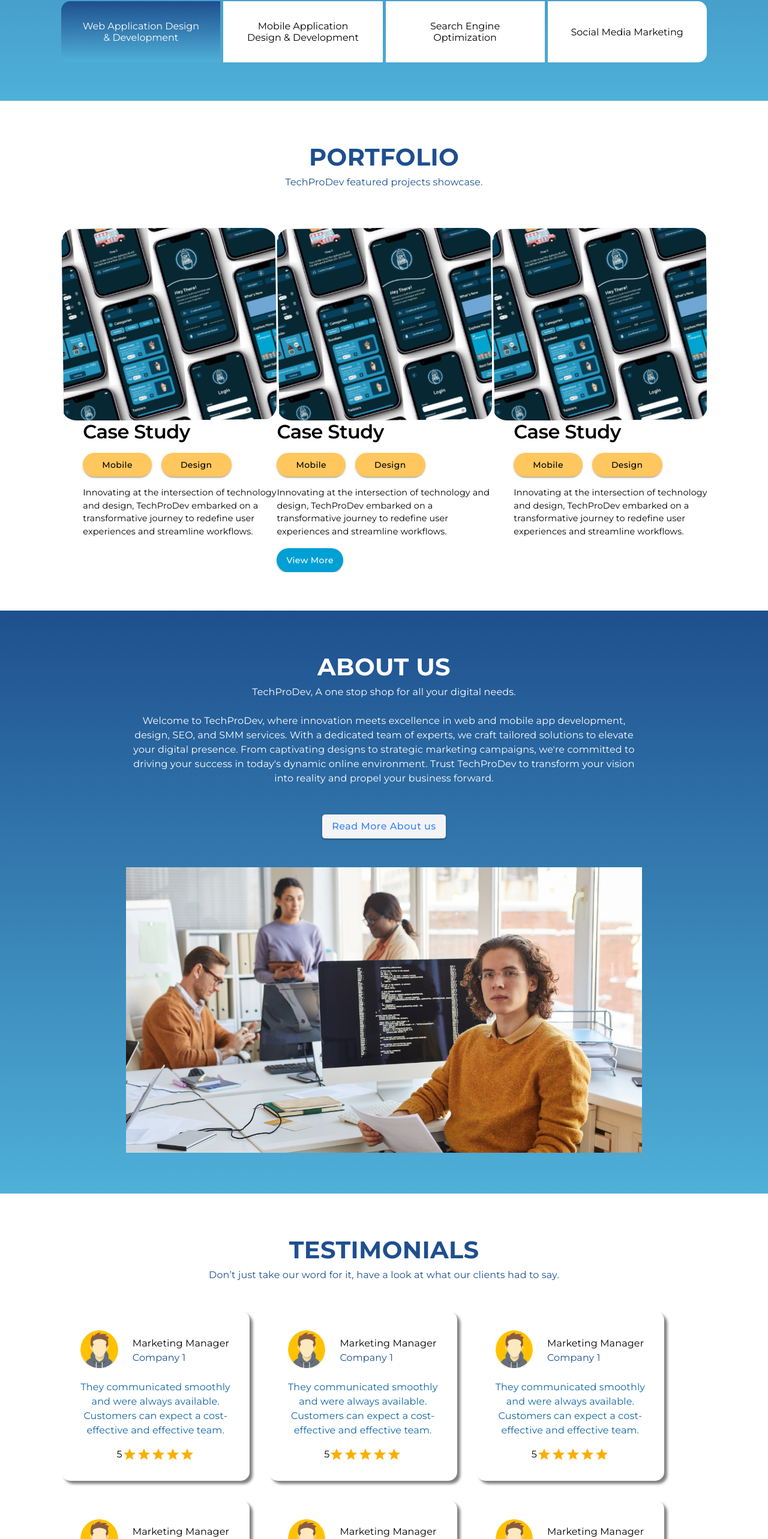
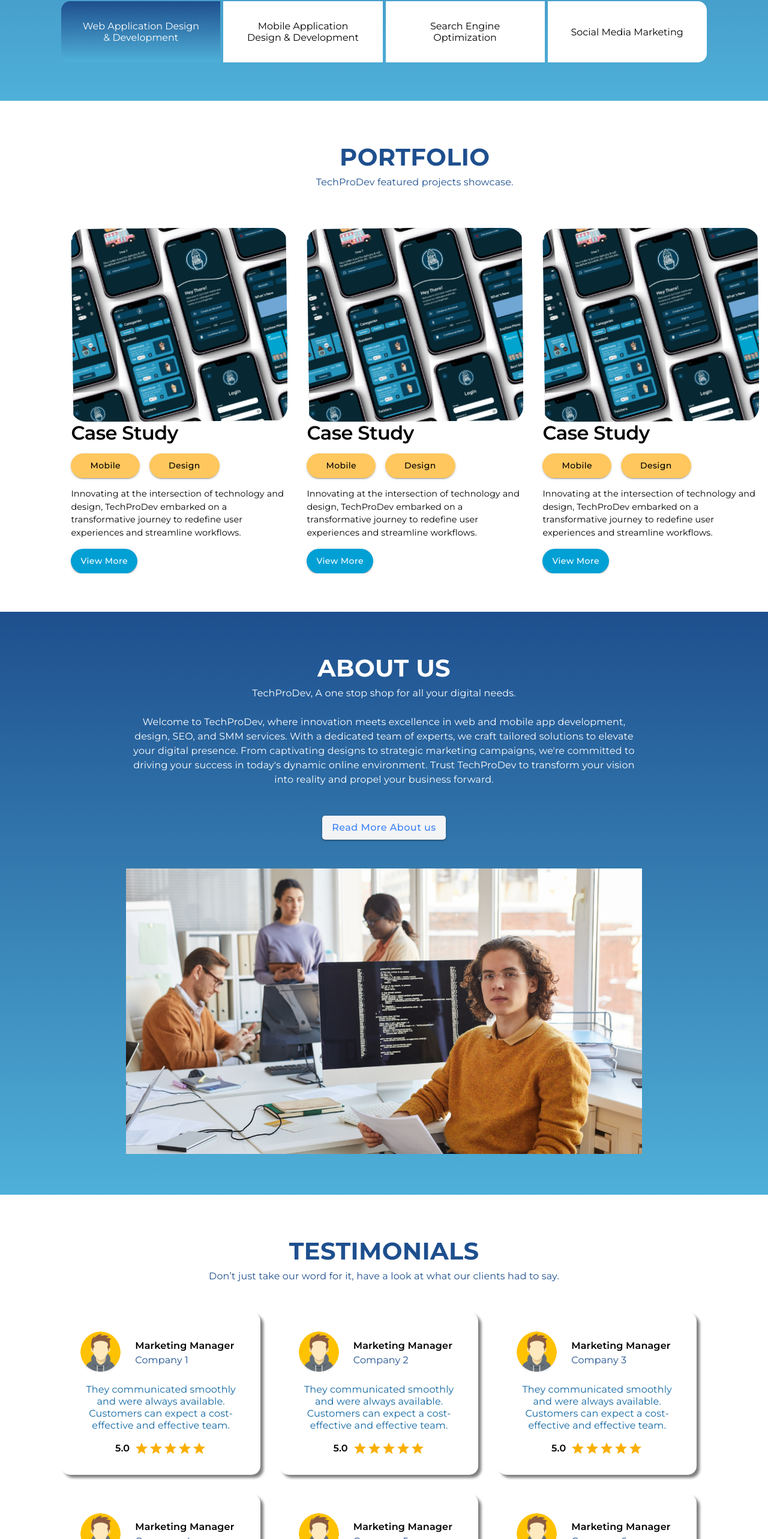
Before and after one commit to usama216/TechproDev, a React (Create React App) app: page / in a window 1280 px wide. Shown: the part 1779-4345 px from the top of the page at 60% size. Built offline with nearby package versions, Linux system fonts and the light colour scheme.

Commit message:
Final version for client

```diff
--- a/package.json
+++ b/package.json
@@ -17,6 +17,7 @@
     "react-scripts": "5.0.1",
     "react-simple-typewriter": "^5.0.1",
     "react-slick": "^0.30.1",
+    "react-toastify": "^10.0.4",
     "slick-carousel": "^1.8.1",
     "styled-components": "^6.1.8",
     "web-vitals": "^2.1.4"
--- a/src/App.css
+++ b/src/App.css
@@ -14,6 +14,7 @@
     padding-left: 10%;
     padding-right: 10%;
     padding-top: 2rem;
+
   }
 
   .navbar-items {
--- a/src/App.js
+++ b/src/App.js
@@ -1,5 +1,6 @@
+import { useEffect } from 'react';
 import './App.css';
-import { Routes, Route} from 'react-router-dom'
+import { Routes, Route, useLocation, Link} from 'react-router-dom'
 import Index from './Pages/Home/Index';
 import PortfolioIndex from './Pages/Portfolio/PortfolioIndex';
 import AboutIndex from './Pages/About/AboutIndex';
@@ -22,6 +23,11 @@ const theme = createTheme({
 
 
 function App() {
+  const location = useLocation();
+
+  useEffect(() => {
+    window.scrollTo(0, 0);
+  }, [location.pathname]);
 
   return (
    <>
@@ -42,4 +48,6 @@ function App() {
   );
 }
 
+
+
 export default App;
--- a/src/Pages/Home/HomeComponents/Aboutus.js
+++ b/src/Pages/Home/HomeComponents/Aboutus.js
@@ -1,8 +1,16 @@
 import { Box, Button, Typography } from "@mui/material";
 import React from "react";
 import Aboutusimage from "../../../Assets/aboutus.png";
+import { useNavigate } from "react-router-dom";
+const Aboutus = () => {
 
-const Aboutus = () => {
+
+  const navigate = useNavigate(); // Get the navigate function from React Router
+
+  const handleButtonClick = () => {
+    navigate("/aboutus"); // Navigate to /services page
+  };
+
   return (
     <>
       <Box
@@ -58,6 +66,7 @@ const Aboutus = () => {
           </Typography>
 
           <Button
+          onClick={handleButtonClick}
             variant="contained"
             sx={{
               marginTop: "3rem",
--- a/src/Pages/Home/HomeComponents/HeroSection.js
+++ b/src/Pages/Home/HomeComponents/HeroSection.js
@@ -3,9 +3,16 @@ import { Box, Button, Typography } from "@mui/material";
 import HeroSectionImage from "../../../Assets/HeroSectionImage.png";
 import { Typewriter } from "react-simple-typewriter";
 import Arrows from "../../../components/Arrows";
+import { useNavigate } from "react-router-dom";
 
 
 const HeroSection = () => {
+  const navigate = useNavigate(); // Get the navigate function from React Router
+
+  const handleButtonClick = () => {
+    navigate("/services"); // Navigate to /services page
+  };
+
   return (
     <>
       <Box sx={{paddingBottom:'3rem'}}>
@@ -17,6 +24,7 @@ const HeroSection = () => {
           backgroundPosition: "center",
           backgroundSize: "contain",
           backgroundRepeat: "none",
+
           height: "100vh",
           marginTop: "1rem",
           width: "100%",
@@ -239,6 +247,7 @@ position:'absolute',
           }}
         >
           <Button
+          onClick={handleButtonClick}
             data-aos="fade-up"
             data-aos-duration="1500"
             variant="outlined"
--- a/src/Pages/Home/HomeComponents/OurExpertise.js
+++ b/src/Pages/Home/HomeComponents/OurExpertise.js
@@ -8,7 +8,7 @@ import SMMIcon from "../../../Assets/Expertise/SMMIcon.svg";
 import SEOIcon from "../../../Assets/Expertise/SEOIcon.svg";
 import WebIcon from "../../../Assets/Expertise/WebIcon.svg";
 import MobIcon from "../../../Assets/Expertise/MobIcon.svg";
-
+import { useNavigate} from "react-router-dom";
 const OurExpertise = () => {
 
 
@@ -25,6 +25,12 @@ const OurExpertise = () => {
   useEffect(() => {
     localStorage.setItem("activeIndex", activeIndex);
   }, [activeIndex]);
+
+  const navigate = useNavigate(); // Get the navigate function from React Router
+
+  const handleButtonClick = () => {
+    navigate("/services"); // Navigate to /services page
+  };
 
   return (
     <>
@@ -160,6 +166,7 @@ const OurExpertise = () => {
                       performance at every stage.
                     </Typography>
                     <Button
+                    onClick={handleButtonClick}
                       variant="contained"
                       sx={{
                         marginTop: "3rem",
--- a/src/Pages/Home/HomeComponents/Portfolio.js
+++ b/src/Pages/Home/HomeComponents/Portfolio.js
@@ -1,16 +1,22 @@
-import { Box, Button, Grid, Typography } from "@mui/material";
 import React from "react";
 import Slider from "react-slick";
-import PortfolioImage from '../../../Assets/Portfolio/PortfolioImage.svg'
+import { Box, Button, Typography } from "@mui/material";
+import PortfolioImage from '../../../Assets/Portfolio/PortfolioImage.svg';
+import { useNavigate } from "react-router-dom";
+const Portfolio = () => {
 
-const Portfolio = () => {
+  const navigate = useNavigate(); // Get the navigate function from React Router
+
+  const handleButtonClick = () => {
+    navigate("/portfolio"); // Navigate to /services page
+  };
 
   const settings = {
     dots: false,
     autoplay: true,
     infinite: true,
     speed: 600,
-    arrows:false,
+    arrows: false,
     slidesToShow: 3,
     slidesToScroll: 1,
     responsive: [
@@ -41,14 +47,30 @@ const Portfolio = () => {
     ]
   };
 
+  const portfolioItems = [
+    {
+      title: "Case Study",
+      description:
+        "Innovating at the intersection of technology and design, TechProDev embarked on a transformative journey to redefine user experiences and streamline workflows."
+    },
+    {
+      title: "Case Study",
+      description:
+        "Innovating at the intersection of technology and design, TechProDev embarked on a transformative journey to redefine user experiences and streamline workflows."
+    },
+    {
+      title: "Case Study",
+      description:
+        "Innovating at the intersection of technology and design, TechProDev embarked on a transformative journey to redefine user experiences and streamline workflows."
+    },
+    // Add more portfolio items here
+  ];
+
   return (
-    <>
     <Box
       sx={{
+        paddingLeft: "8%",
 
-
-          paddingLeft: "8%",
-          paddingRight: "8%",
         paddingTop: "4rem",
         paddingBottom: "4rem",
       }}
@@ -85,259 +107,39 @@ const Portfolio = () => {
           TechProDev featured projects showcase.
         </Typography>
       </Box>
-        {/* -------------------------------------------------------------------------- */}
 
+      <Slider {...settings}>
+        {portfolioItems.map((item, index) => (
+          <Box key={index} display="flex" justifyContent="center" alignItems="center" paddingTop="4rem" paddingLeft='1rem' paddingRight='1rem'>
             <Box>
-         <Slider {...settings}>
-         <Box
-            display={"flex"}
-            justifyContent={"center"}
-            alignItems={"center"}
-            paddingTop={"4rem"}
-          >
-
-                <Box
-
-                >
-                  <Box>
-                  <img
-                    src={PortfolioImage}
-                    alt="web"
-                    width="100%"
-                    height={"auto"}
-                    style={{ borderRadius: "25px" }}
-                  />
+              <img src={PortfolioImage} alt="web" width="100%" height="auto" style={{ borderRadius: "25px" }} />
             </Box>
-                </Box>
-
-
-
-                <Box
-
-                  color={"black"}
-                  display={"flex"}
-                  flexDirection={"column"}
-                  gap={2}
-                  sx={{
-                    "@media screen and (max-width: 480px)": {
-                      paddingLeft: "0%",
-                      paddingTop: "10%",
-                      paddingRight: "0%",
-                    },
-                  }}
-                >
-                  <Typography variant="h1" fontSize={"2rem"} fontWeight={"600"}>
-                    Case Study
+            <Box color="black" display="flex" flexDirection="column" gap={2}>
+              <Typography variant="h1" fontSize="2rem" fontWeight="600">
+                {item.title}
               </Typography>
-                  <Box display={"flex"} gap={2}>
-                    <Button
-                      variant="contained"
-                      sx={{
-                        backgroundColor: "#ffc75d",
-                        borderRadius: "25px",
-                        textTransform: "none ",
-                        color: "black",
-                        padding: "0.5rem 2rem",
-                      }}
-                    >
+              <Box display="flex" gap={2}>
+                <Button variant="contained" sx={{ backgroundColor: "#ffc75d", borderRadius: "25px", textTransform: "none ", color: "black", padding: "0.5rem 2rem" }}>
                   Mobile
                 </Button>
-                    <Button
-                      variant="contained"
-                      sx={{
-                        backgroundColor: "#ffc75d",
-                        borderRadius: "25px",
-                        textTransform: "none ",
-                        color: "black",
-                        padding: "0.5rem 2rem",
-                      }}
-                    >
+                <Button variant="contained" sx={{ backgroundColor: "#ffc75d", borderRadius: "25px", textTransform: "none ", color: "black", padding: "0.5rem 2rem" }}>
                   Design
                 </Button>
               </Box>
-                  <Typography width={"100%"} fontSize={"0.9rem"}>
-                    Innovating at the intersection of technology and design,
-                    TechProDev embarked on a transformative journey to redefine
-                    user experiences and streamline workflows.
+              <Typography width="100%" fontSize="0.9rem">
+                {item.description}
               </Typography>
               <Box>
-                    <Button
-                      variant="contained"
-                      sx={{
-                        backgroundColor: "#00A0D5",
-                        borderRadius: "25px",
-                        textTransform: "none ",
-                        color: "white",
-                        padding: "0.5rem 1rem",
-
-                      }}
-                    >
+                <Button onClick={handleButtonClick} variant="contained" sx={{ backgroundColor: "#00A0D5", borderRadius: "25px", textTransform: "none ", color: "white", padding: "0.5rem 1rem" }}>
                   View More
                 </Button>
               </Box>
             </Box>
-
           </Box>
-
-
-          {/* --------------------------------slide 2 ---------------- */}
-          <Box
-            display={"flex"}
-            justifyContent={"center"}
-            alignItems={"center"}
-            paddingTop={"4rem"}
-          >
-
-                <Box
-
-                >
-                  <Box>
-                  <img
-                    src={PortfolioImage}
-                    alt="web"
-                    width="100%"
-                    height={"auto"}
-                    style={{ borderRadius: "25px" }}
-                  />
-                </Box>
-                </Box>
-
-
-
-                <Box
-                  paddingLeft={"10%"}
-                  color={"black"}
-                  display={"flex"}
-                  flexDirection={"column"}
-                  gap={2}
-                  sx={{
-                    "@media screen and (max-width: 480px)": {
-                      paddingLeft: "0%",
-                      paddingTop: "10%",
-                      paddingRight: "0%",
-                    },
-                  }}
-                >
-                  <Typography variant="h1" fontSize={"2rem"} fontWeight={"600"}>
-                    Case Study
-                  </Typography>
-                  <Box display={"flex"} gap={2}>
-                    <Button
-                      variant="contained"
-                      sx={{
-                        backgroundColor: "#ffc75d",
-                        borderRadius: "25px",
-                        textTransform: "none ",
-                        color: "black",
-                        padding: "0.5rem 2rem",
-                      }}
-                    >
-                      Mobile
-                    </Button>
-                    <Button
-                      variant="contained"
-                      sx={{
-                        backgroundColor: "#ffc75d",
-                        borderRadius: "25px",
-                        textTransform: "none ",
-                        color: "black",
-                        padding: "0.5rem 2rem",
-                      }}
-                    >
-                      Design
-                    </Button>
-                  </Box>
-                  <Typography width={"100%"} fontSize={"0.9rem"}>
-                    Innovating at the intersection of technology and design,
-                    TechProDev embarked on a transformative journey to redefine
-                    user experiences and streamline workflows.
-                  </Typography>
-                </Box>
-
-          </Box>
-
-
-          <Box
-            display={"flex"}
-            justifyContent={"center"}
-            alignItems={"center"}
-            paddingTop={"4rem"}
-          >
-
-                <Box
-
-                >
-                  <Box>
-                  <img
-                    src={PortfolioImage}
-                    alt="web"
-                    width="100%"
-                    height={"auto"}
-                    style={{ borderRadius: "25px" }}
-                  />
-                </Box>
-                </Box>
-
-
-
-                <Box
-                  paddingLeft={"10%"}
-                  color={"black"}
-                  display={"flex"}
-                  flexDirection={"column"}
-                  gap={2}
-                  sx={{
-                    "@media screen and (max-width: 480px)": {
-                      paddingLeft: "0%",
-                      paddingTop: "10%",
-                      paddingRight: "0%",
-                    },
-                  }}
-                >
-                  <Typography variant="h1" fontSize={"2rem"} fontWeight={"600"}>
-                    Case Study
-                  </Typography>
-                  <Box display={"flex"} gap={2}>
-                    <Button
-                      variant="contained"
-                      sx={{
-                        backgroundColor: "#ffc75d",
-                        borderRadius: "25px",
-                        textTransform: "none ",
-                        color: "black",
-                        padding: "0.5rem 2rem",
-                      }}
-                    >
-                      Mobile
-                    </Button>
-                    <Button
-                      variant="contained"
-                      sx={{
-                        backgroundColor: "#ffc75d",
-                        borderRadius: "25px",
-                        textTransform: "none ",
-                        color: "black",
-                        padding: "0.5rem 2rem",
-                      }}
-                    >
-                      Design
-                    </Button>
-                  </Box>
-                  <Typography width={"100%"} fontSize={"0.9rem"}>
-                    Innovating at the intersection of technology and design,
-                    TechProDev embarked on a transformative journey to redefine
-                    user experiences and streamline workflows.
-                  </Typography>
-                </Box>
-
-          </Box>
+        ))}
       </Slider>
     </Box>
-
-        {/* ---------------------------------------------------------------------------- */}
-      </Box>
-    </>
   );
 };
 
-export default Portfolio
+export default Portfolio;
--- a/src/Pages/Home/HomeComponents/Testimonials.js
+++ b/src/Pages/Home/HomeComponents/Testimonials.js
@@ -9,84 +9,86 @@ const testimonialsData = [
     role: "Marketing Manager",
     companyName: "Company 1",
     content: "They communicated smoothly and were always available. Customers can expect a cost-effective and effective team.",
-    rating: 5.0,
+    rating: '5.0',
   },
   {
     id: 2,
     role: "Marketing Manager",
-    companyName: "Company 1",
+    companyName: "Company 2",
     content: "They communicated smoothly and were always available. Customers can expect a cost-effective and effective team.",
-    rating: 5.0,
+    rating: '5.0',
   },
   {
     id: 3,
     role: "Marketing Manager",
-    companyName: "Company 1",
+    companyName: "Company 3",
     content: "They communicated smoothly and were always available. Customers can expect a cost-effective and effective team.",
-    rating: 5.0,
+    rating: '5.0',
   },
   {
     id: 4,
     role: "Marketing Manager",
-    companyName: "Company 1",
+    companyName: "Company 4",
     content: "They communicated smoothly and were always available. Customers can expect a cost-effective and effective team.",
-    rating: 5.0,
+    rating: '5.0',
   },
   {
     id: 5,
     role: "Marketing Manager",
-    companyName: "Company 1",
+    companyName: "Company 5",
     content: "They communicated smoothly and were always available. Customers can expect a cost-effective and effective team.",
-    rating: 5.0,
+    rating: '5.0',
   },{
     id: 6,
     role: "Marketing Manager",
-    companyName: "Company 1",
+    companyName: "Company 6",
     content: "They communicated smoothly and were always available. Customers can expect a cost-effective and effective team.",
-    rating: 5.0,
+    rating: '5.0',
   },{
     id: 7,
     role: "Marketing Manager",
-    companyName: "Company 1",
+    companyName: "Company 7",
     content: "They communicated smoothly and were always available. Customers can expect a cost-effective and effective team.",
-    rating: 5.0,
+    rating: '5.0',
   },{
     id: 8,
     role: "Marketing Manager",
-    companyName: "Company 1",
+    companyName: "Company 8",
     content: "They communicated smoothly and were always available. Customers can expect a cost-effective and effective team.",
-    rating: 5.0,
+    rating: '5.0',
   },{
     id: 9,
     role: "Marketing Manager",
-    companyName: "Company 1",
+    companyName: "Company 9",
     content: "They communicated smoothly and were always available. Customers can expect a cost-effective and effective team.",
-    rating: 5.0,
+    rating: '5.0',
   },
   // Add more testimonial data as needed
 ];
 
 const TestimonialCard = ({ id, role, companyName, content, rating }) => (
-  <Grid item key={id} xs={12} md={12} lg={3.5}>
+
+   <Grid item key={id} xs={12} md={12} lg={3.7} >
     <Box sx={{ padding: "2rem", boxShadow: "5px 5px 4px gray", borderRadius: "15px" }}>
       <Box sx={{ display: "flex", alignItems: "center", paddingBottom: "1rem" }}>
         <Box sx={{ width: "25%", height: "auto", borderRadius: "50%", overflow: "hidden" }}>
           <img src={Mypic} alt="My Pic" style={{ width: "100%", height: "100%", objectFit: "cover" }} />
         </Box>
         <Box sx={{ paddingLeft: "1.5rem" }}>
-          <Typography>{role}</Typography>
+          <Typography fontWeight={600}>{role}</Typography>
           <Typography sx={{ color: "#1E4F8E" }}>{companyName}</Typography>
         </Box>
       </Box>
-      <Typography sx={{ color: "#0F65A0", textAlign: "center" }}>{content}</Typography>
+      <Typography sx={{ color: "#0F65A0", textAlign: "center", fontSize:'1rem', lineHeight:'20px' }}>{content}</Typography>
       <Box sx={{ display: "flex", justifyContent: "center", alignItems: "center", paddingTop: "1rem" }}>
-        <Typography>{rating}</Typography>
+        <Typography fontWeight={'600'} paddingRight={'0.5rem'}>{rating}</Typography>
         <Stack spacing={1}>
-          <Rating name={`size-medium-${id}`} defaultValue={rating} />
+          <Rating  defaultValue={rating} precision={0.5} readOnly/>
         </Stack>
       </Box>
     </Box>
   </Grid>
+
 );
 
 const Testimonials = () => {
--- a/src/components/Footer.js
+++ b/src/components/Footer.js
@@ -87,32 +87,32 @@ const Footer = () => {
                   </Typography>
 
                   <Box padding="1rem 0rem" color={"#494C49"}>
-                    <Typography sx={{ fontSize: "1.2rem" }}>
+                    <Typography sx={{ fontSize: "1rem" }}>
                       Web Application Development
                     </Typography>
                   </Box>
                   <Box padding="1rem 0rem" color={"#494C49"}>
-                    <Typography sx={{ fontSize: "1.2rem" }}>
+                    <Typography sx={{ fontSize: "1rem" }}>
                       Web Application Design
                     </Typography>
                   </Box>
                   <Box padding="1rem 0rem" color={"#494C49"}>
-                    <Typography sx={{ fontSize: "1.2rem" }}>
+                    <Typography sx={{ fontSize: "1rem" }}>
                       Mobile Application Development
                     </Typography>
                   </Box>
                   <Box padding="1rem 0rem" color={"#494C49"}>
-                    <Typography sx={{ fontSize: "1.2rem" }}>
+                    <Typography sx={{ fontSize: "1rem" }}>
                       Mobile Application Design
                     </Typography>
                   </Box>
                   <Box padding="1rem 0rem" color={"#494C49"}>
-                    <Typography sx={{ fontSize: "1.2rem" }}>
+                    <Typography sx={{ fontSize: "1rem" }}>
                       Search Engine Optimization
                     </Typography>
                   </Box>
                   <Box padding="1rem 0rem" color={"#494C49"}>
-                    <Typography sx={{ fontSize: "1.2rem" }}>
+                    <Typography sx={{ fontSize: "1rem" }}>
                       Social Media Marketing
                     </Typography>
                   </Box>
```
Also changed, not shown: src/Pages/Home/HomeComponents/ContactUs.js (+46 -39 lines), src/Pages/Services/ServicesIndex.js (+7 -6 lines), 1 other file (tests, documents, lock files or other folders). Lines whose indentation alone changed are shown as unchanged.
